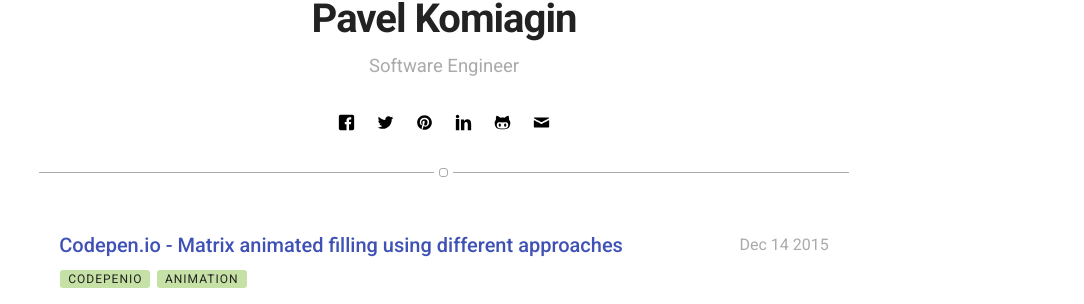
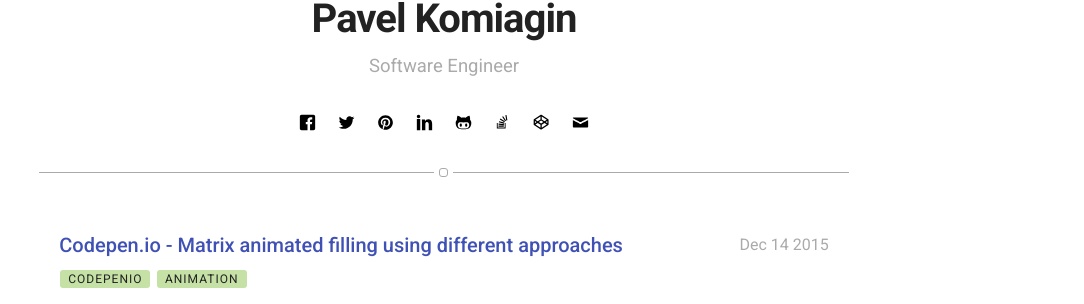
Before and after one commit to pavelkomiagin/pavelkomiagin.github.io, a Jekyll site: the page built from blog/index.html, in a window 1280 px wide. Shown: the part 284-588 px from the top of the page, without its empty margins (196-1280 px from the left). Built offline with Jekyll 4.4.1, drawn with Linux system fonts in a browser that asks for light colours.

Commit message:
Add Stackoverflow And Codepenio links to contacts

```diff
--- a/_includes/icons.html
+++ b/_includes/icons.html
@@ -67,5 +67,15 @@
 <path d="M17.811,2.018c2.017,0.053,3.026,1.198,3.036,3.438c0,0.147-0.005,0.3-0.013,0.457c-0.089,1.899-1.502,4.486-4.245,7.76 c-2.829,3.43-5.229,5.147-7.2,5.156c-1.226,0-2.244-1.05-3.061-3.151l-0.858-2.88L4.622,9.922C3.997,7.838,3.329,6.798,2.616,6.798 c-0.156,0-0.697,0.304-1.626,0.91L0,6.537l1.536-1.276l1.511-1.263C4.4,2.914,5.429,2.328,6.135,2.241 c0.094-0.01,0.188-0.013,0.284-0.013c1.449,0,2.354,1.041,2.709,3.124C9.326,6.54,9.49,7.506,9.623,8.248 C9.752,8.992,9.86,9.51,9.946,9.805c0.479,1.97,0.995,2.96,1.55,2.968c0.426,0,1.082-0.642,1.968-1.926 c0.866-1.319,1.332-2.296,1.392-2.932c0.019-0.129,0.026-0.25,0.026-0.362c0-0.861-0.474-1.29-1.418-1.29 c-0.479,0-0.99,0.102-1.537,0.299c0.98-3.021,2.864-4.534,5.65-4.544C17.655,2.018,17.732,2.018,17.811,2.018z"/>
 </symbol>
 
+<symbol id="icon-stackoverflow" viewBox="70 70 390 390">
+<title>vimeo</title>
+<path d="M294.8 361.2l-122 0.1 0-26 122-0.1L294.8 361.2zM377.2 213.7L356.4 93.5l-25.7 4.5 20.9 120.2L377.2 213.7zM297.8 301.8l-121.4-11.2 -2.4 25.9 121.4 11.2L297.8 301.8zM305.8 267.8l-117.8-31.7 -6.8 25.2 117.8 31.7L305.8 267.8zM321.2 238l-105-62 -13.2 22.4 105 62L321.2 238zM346.9 219.7l-68.7-100.8 -21.5 14.7 68.7 100.8L346.9 219.7zM315.5 275.5v106.5H155.6V275.5h-20.8v126.9h201.5V275.5H315.5z"/>
+</symbol>
+
+<symbol id="icon-codepenio" viewBox="70 70 390 390">
+<title>vimeo</title>
+<path d="M427 201.9c-0.6-4.2-2.9-8-6.4-10.3L264.2 87.3c-4.9-3.3-11.4-3.3-16.3 0L91.4 191.6c-4 2.7-6.5 7.4-6.5 12.2v104.3c0 4.8 2.5 9.6 6.5 12.2l156.4 104.3c4.9 3.3 11.4 3.3 16.3 0L420.6 320.4c4-2.6 6.6-7.4 6.6-12.2V203.9C427.1 203.2 427.1 202.6 427 201.9 427 201.7 427.1 202.6 427 201.9zM270.7 127.1l115.2 76.8 -51.5 34.4 -63.8-42.7V127.1zM241.3 127.1v68.6l-63.8 42.7 -51.5-34.4L241.3 127.1zM114.3 231.4l36.8 24.6 -36.8 24.6V231.4zM241.3 384.9L126.1 308.1l51.5-34.4 63.8 42.6V384.9zM256 290.8l-52-34.8 52-34.8 52 34.8L256 290.8zM270.7 384.9V316.3l63.8-42.6 51.5 34.4L270.7 384.9zM397.7 280.6l-36.8-24.6 36.8-24.6V280.6z"/>
+</symbol>
+
 </defs>
 </svg>
--- a/_includes/social-links.html
+++ b/_includes/social-links.html
@@ -65,6 +65,14 @@
         </a>
     {% endif %}
 
+    <a class="link" data-title="stackoverflow.com/users/2587396/pavel-komiagin" href="http://stackoverflow.com/users/2587396/pavel-komiagin" target="_blank">
+        <svg class="icon icon-stackoverflow"><use xlink:href="#icon-stackoverflow"></use></svg>
+    </a>
+
+    <a class="link" data-title="codepen.io/pavel_komiagin" href="http://codepen.io/pavel_komiagin" target="_blank">
+        <svg class="icon icon-codepenio"><use xlink:href="#icon-codepenio"></use></svg>
+    </a>
+
     {% if site.email %}
         <a class="link" data-title="{{ site.email }}" href="mailto:{{ site.email }}">
             <svg class="icon icon-mail"><use xlink:href="#icon-mail"></use></svg>
```
